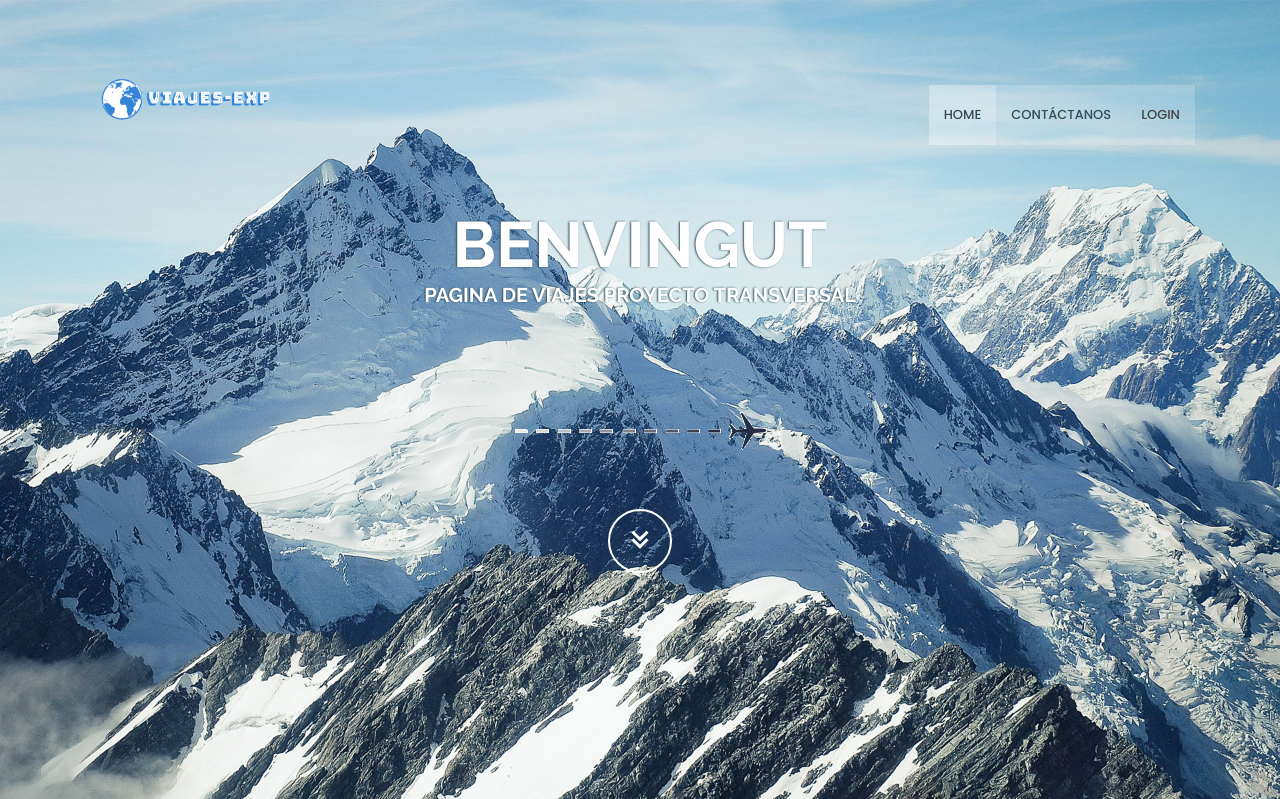
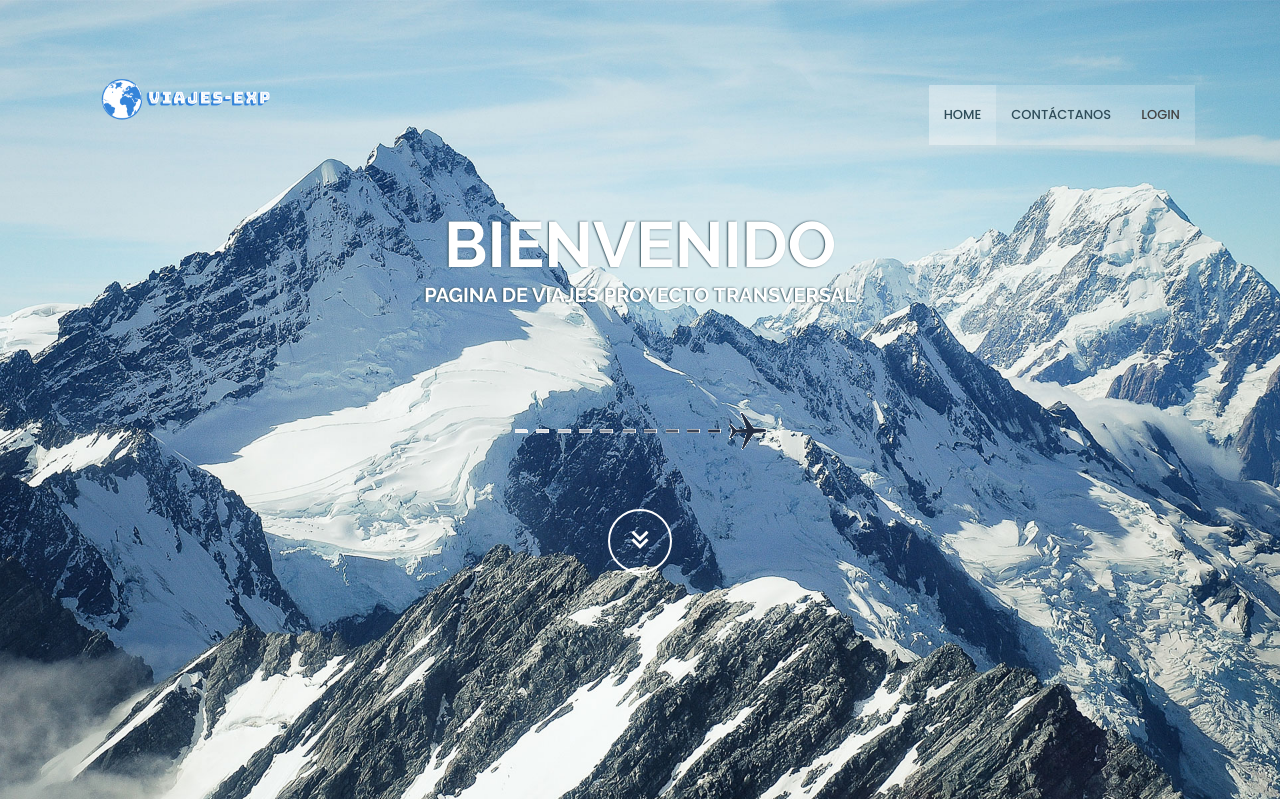
Before and after one commit to Jcuestaa/Viajes, a PHP site: page / in a window 1280 px wide. Shown: the top 799 px of the page. Run offline with PHP 8.4, Linux system fonts and the light colour scheme; data that the repository does not hold is empty; some libraries are stand-ins or nearby versions.

Commit message:
Update index.php

```diff
--- a/Proyecto Viajes Grupo 6/index.php
+++ b/Proyecto Viajes Grupo 6/index.php
@@ -27,12 +27,7 @@
     <!-- Template Main CSS File -->
     <link href="assets/css/style.css" rel="stylesheet">
 
-    <!-- =======================================================
-  * Template Name: Squadfree - v2.3.0
-  * Template URL: https://bootstrapmade.com/squadfree-free-bootstrap-template-creative/
-  * Author: BootstrapMade.com
-  * License: https://bootstrapmade.com/license/
-  ======================================================== -->
+
     <script src="./assets/js/popup.js"></script>
     <script src="https://cdn.jsdelivr.net/npm/axios/dist/axios.min.js"></script>
 
@@ -82,7 +77,7 @@
     <!-- ======= Hero Section ======= -->
     <section id="hero">
         <div class="hero-container" data-aos="fade-up">
-            <h1>Benvingut</h1>
+            <h1>Bienvenido</h1>
             <h2>PAGINA DE VIAJES PROYECTO TRANSVERSAL</h2>
             <img src="assets/img/avion.gif" alt="imagen">
             <a href="#about" class="btn-get-started scrollto"><i class="bx bx-chevrons-down"></i></a>
```
